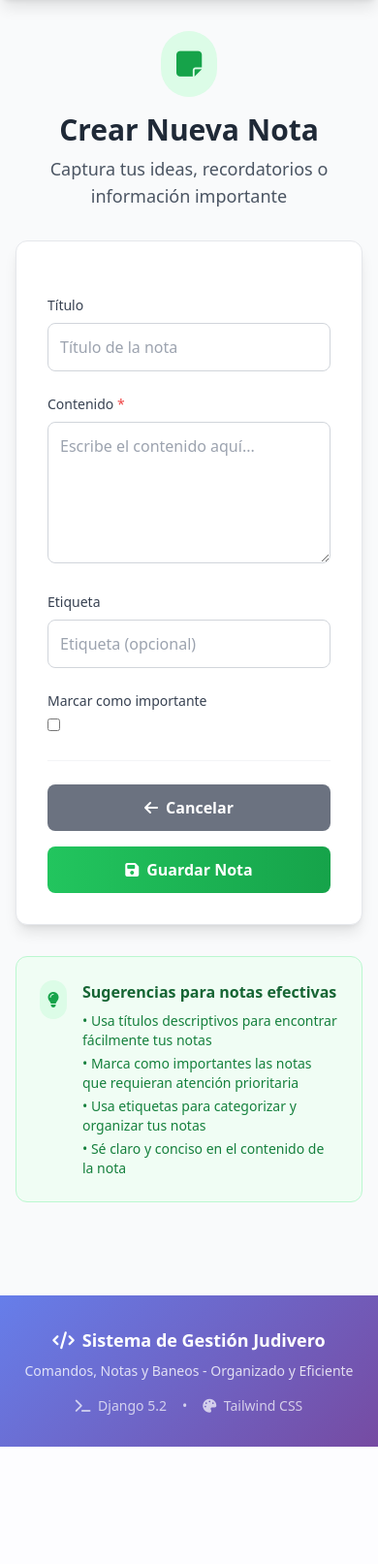
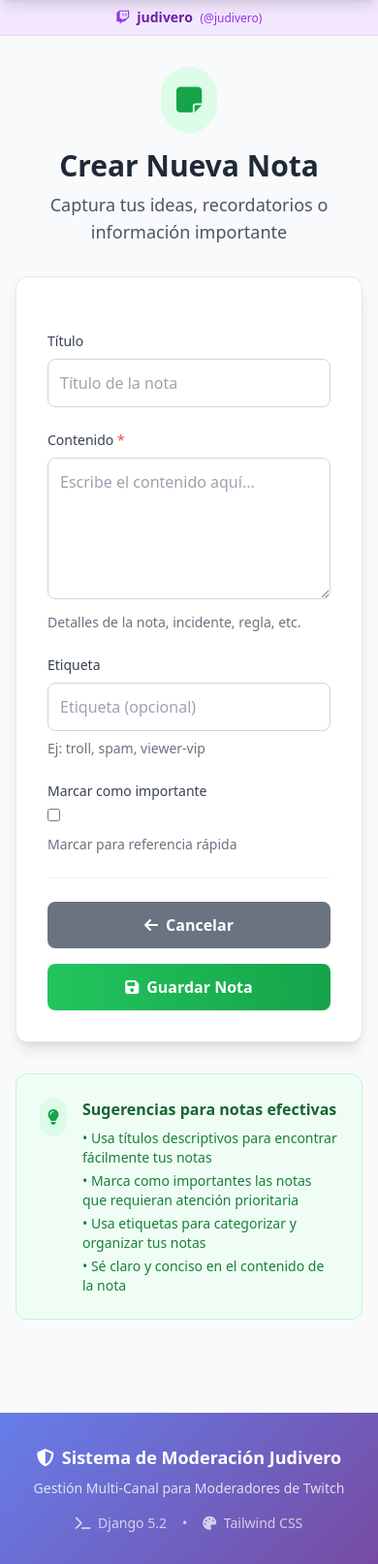
Before and after one commit to MatiasTorres0/judivero, a Django app: page /agregar_nota/ in a window 390 px wide. Shown: the part 117-1730 px from the top of the page at 97% size. Before the commit the page ends 1609 px from the top, so only its background shows below. Run offline with Django 5.2, Linux system fonts and the light colour scheme; data comes from the database, SQL or seed files in the repository; both versions use the stored data as it was after the commit; some libraries are stand-ins or nearby versions.

Commit message:
feat(core): add multi-channel support for moderation system
- Create CanalTwitch model to track moderated channels
- Update existing models (Comando, Nota, Baneos) with channel relationships
- Implement channel switching functionality in views
- Add channel selector UI in base template
- Create admin interface for channel management
- Add empty state template for no channels scenario

```diff
--- a/judivero/core/templates/core/base.html
+++ b/judivero/core/templates/core/base.html
@@ -90,10 +131,59 @@
                         <i class="fas fa-sticky-note nav-icon"></i>
                         <span>Notas</span>
                     </a>
+
+                    <!-- Selector de Canal -->
+                    {% if canales %}
+                    <div class="dropdown">
+                        <button onclick="toggleDropdown()"
+                                class="nav-link bg-white bg-opacity-20 hover:bg-white hover:bg-opacity-100 hover:text-purple-700 flex items-center gap-2">
+                            <i class="fab fa-twitch"></i>
+                            <span class="hidden md:inline">{{ canal_actual.nombre|default:"Seleccionar Canal" }}</span>
+                            <i class="fas fa-chevron-down text-xs"></i>
+                        </button>
+                        <div class="dropdown-menu">
+                            <div class="px-4 py-2 border-b border-gray-200 bg-gray-50">
+                                <p class="text-xs font-semibold text-gray-600 uppercase">Canales como Mod</p>
+                            </div>
+                            <div class="py-2">
+                                {% for canal in canales %}
+                                <a href="{% url 'cambiar_canal' canal.id %}?next={{ request.path }}"
+                                   class="dropdown-item {% if canal.id == canal_actual.id %}active{% endif %}">
+                                    <i class="fab fa-twitch mr-2"></i>
+                                    <div class="flex-1">
+                                        <div class="font-medium">{{ canal.nombre }}</div>
+                                        <div class="text-xs text-gray-500">@{{ canal.streamer }}</div>
+                                    </div>
+                                    {% if canal.id == canal_actual.id %}
+                                    <i class="fas fa-check ml-auto text-green-500"></i>
+                                    {% endif %}
+                                </a>
+                                {% endfor %}
+                            </div>
+                            <div class="px-4 py-2 border-t border-gray-200 bg-gray-50">
+                                <a href="/admin/core/canaltwitch/add/" class="text-xs text-blue-600 hover:text-blue-700 flex items-center">
+                                    <i class="fas fa-plus mr-1"></i>
+                                    Agregar canal
+                                </a>
+                            </div>
+                        </div>
+                    </div>
+                    {% endif %}
                 </div>
             </div>
         </div>
     </nav>
+
+    <!-- Canal Actual Badge (mobile) -->
+    {% if canal_actual %}
+    <div class="md:hidden bg-purple-100 border-b border-purple-200 px-4 py-2">
+        <div class="text-center text-sm">
+            <i class="fab fa-twitch text-purple-600 mr-1"></i>
+            <span class="font-semibold text-purple-800">{{ canal_actual.nombre }}</span>
+            <span class="text-purple-600 text-xs ml-1">(@{{ canal_actual.streamer }})</span>
+        </div>
+    </div>
+    {% endif %}
 
     <!-- Main Content -->
     <main class="container mx-auto px-4 py-8">
@@ -106,10 +196,10 @@
         <div class="container mx-auto px-4">
             <div class="text-center">
                 <p class="text-lg font-semibold mb-2">
-                    <i class="fas fa-code mr-2"></i>Sistema de Gestión Judivero
+                    <i class="fas fa-shield-alt mr-2"></i>Sistema de Moderación Judivero
                 </p>
                 <p class="text-sm opacity-80">
-                    Comandos, Notas y Baneos - Organizado y Eficiente
+                    Gestión Multi-Canal para Moderadores de Twitch
                 </p>
                 <div class="mt-4 flex justify-center gap-4 text-sm opacity-70">
                     <span><i class="fas fa-terminal mr-1"></i> Django 5.2</span>
@@ -119,5 +209,21 @@
             </div>
         </div>
     </footer>
+
+    <script>
+        // Toggle Dropdown
+        function toggleDropdown() {
+            const dropdown = document.querySelector('.dropdown');
+            dropdown.classList.toggle('active');
+        }
+
+        // Cerrar dropdown al hacer clic fuera
+        document.addEventListener('click', function(event) {
+            const dropdown = document.querySelector('.dropdown');
+            if (dropdown && !dropdown.contains(event.target)) {
+                dropdown.classList.remove('active');
+            }
+        });
+    </script>
 </body>
 </html>
--- a/judivero/core/urls.py
+++ b/judivero/core/urls.py
@@ -7,4 +7,5 @@
     path('agregar_nota/', views.agregar_nota, name='agregar_nota'),
     path('agregar_comando/', views.agregar_comando, name='agregar_comando'),
     path('agregar_baneo/', views.agregar_baneo, name='agregar_baneo'),
+    path('cambiar_canal/<int:canal_id>/', views.cambiar_canal, name='cambiar_canal'),
 ]
--- a/judivero/core/views.py
+++ b/judivero/core/views.py
@@ -1,50 +1,137 @@
-from django.shortcuts import render, redirect
-from .models import Comando, Nota, Baneos
+from django.shortcuts import render, redirect, get_object_or_404
+from django.http import JsonResponse
+from .models import Comando, Nota, Baneos, CanalTwitch
 from .forms import ComandoForm, NotaForm, BaneoForm
 
+def get_canal_actual(request):
+    """Obtiene el canal actual de la sesión o el primero disponible"""
+    canal_id = request.session.get('canal_actual_id')
+
+    if canal_id:
+        try:
+            return CanalTwitch.objects.get(id=canal_id, activo=True)
+        except CanalTwitch.DoesNotExist:
+            pass
+
+    # Si no hay canal en sesión o no existe, obtener el primero activo
+    canal = CanalTwitch.objects.filter(activo=True).first()
+    if canal:
+        request.session['canal_actual_id'] = canal.id
+    return canal
+
+
+def cambiar_canal(request, canal_id):
+    """Vista para cambiar de canal"""
+    canal = get_object_or_404(CanalTwitch, id=canal_id, activo=True)
+    request.session['canal_actual_id'] = canal.id
+
+    # Obtener la página anterior o redirigir a inicio
+    next_url = request.GET.get('next', 'inicio')
+    return redirect(next_url)
+
+
 def inicio(request):
-    comandos = Comando.objects.all()
-    baneos = Baneos.objects.all()
-    return render(request, 'core/inicio.html', {'comandos': comandos, 'baneos': baneos})
+    canal_actual = get_canal_actual(request)
+    canales = CanalTwitch.objects.filter(activo=True)
+
+    if not canal_actual:
+        # No hay canales, mostrar mensaje o redirigir a crear uno
+        return render(request, 'core/sin_canales.html', {'canales': canales})
+
+    comandos = Comando.objects.filter(canal=canal_actual)
+    baneos = Baneos.objects.filter(canal=canal_actual)
+
+    context = {
+        'comandos': comandos,
+        'baneos': baneos,
+        'canal_actual': canal_actual,
+        'canales': canales,
+    }
+    return render(request, 'core/inicio.html', context)
+
 
 def notas_view(request):
-    todas_las_notas = Nota.objects.all()
-    return render(request, 'core/notas.html', {'notas': todas_las_notas})
+    canal_actual = get_canal_actual(request)
+    canales = CanalTwitch.objects.filter(activo=True)
+
+    if not canal_actual:
+        return render(request, 'core/sin_canales.html', {'canales': canales})
+
+    todas_las_notas = Nota.objects.filter(canal=canal_actual)
+
+    context = {
+        'notas': todas_las_notas,
+        'canal_actual': canal_actual,
+        'canales': canales,
+    }
+    return render(request, 'core/notas.html', context)
+
 
 def agregar_nota(request):
+    canal_actual = get_canal_actual(request)
+
+    if not canal_actual:
+        return redirect('inicio')
+
     if request.method == 'POST':
         form = NotaForm(request.POST)
         if form.is_valid():
             nota = form.save(commit=False)
-            # Solo asignar usuario si el usuario está autenticado
+            nota.canal = canal_actual
             if request.user.is_authenticated:
                 nota.user = request.user
             nota.save()
-            return redirect('notas')  # Corregido: era 'notas_view', debe ser 'notas'
+            return redirect('notas')
     else:
         form = NotaForm()
-    return render(request, 'core/agregar_nota.html', {'form': form})
+
+    return render(request, 'core/agregar_nota.html', {
+        'form': form,
+        'canal_actual': canal_actual
+    })
+
 
 def agregar_comando(request):
+    canal_actual = get_canal_actual(request)
+
+    if not canal_actual:
+        return redirect('inicio')
+
     if request.method == 'POST':
         form = ComandoForm(request.POST)
         if form.is_valid():
-            form.save()
+            comando = form.save(commit=False)
+            comando.canal = canal_actual
+            comando.save()
             return redirect('inicio')
     else:
         form = ComandoForm()
-    return render(request, 'core/agregar_comandos.html', {'form': form})
+
+    return render(request, 'core/agregar_comandos.html', {
+        'form': form,
+        'canal_actual': canal_actual
+    })
+
 
 def agregar_baneo(request):
+    canal_actual = get_canal_actual(request)
+
+    if not canal_actual:
+        return redirect('inicio')
+
     if request.method == 'POST':
         form = BaneoForm(request.POST)
         if form.is_valid():
             baneo = form.save(commit=False)
-            # Solo asignar usuario si el usuario está autenticado
+            baneo.canal = canal_actual
             if request.user.is_authenticated:
                 baneo.user = request.user
             baneo.save()
             return redirect('inicio')
     else:
         form = BaneoForm()
-    return render(request, 'core/agregar_baneo.html', {'form': form})
+
+    return render(request, 'core/agregar_baneo.html', {
+        'form': form,
+        'canal_actual': canal_actual
+    })
```
Also changed, not shown: other parts of judivero/core/templates/core/base.html (+42 -1 lines), judivero/core/admin.py (+86 -4 lines), judivero/core/models.py (+81 -12 lines), judivero/core/templates/core/sin_canales.html (added, +149 -0 lines), judivero/core/migrations/0008_canaltwitch_alter_comando_options_alter_nota_options_and_more.py (added), judivero/db.sqlite3.
